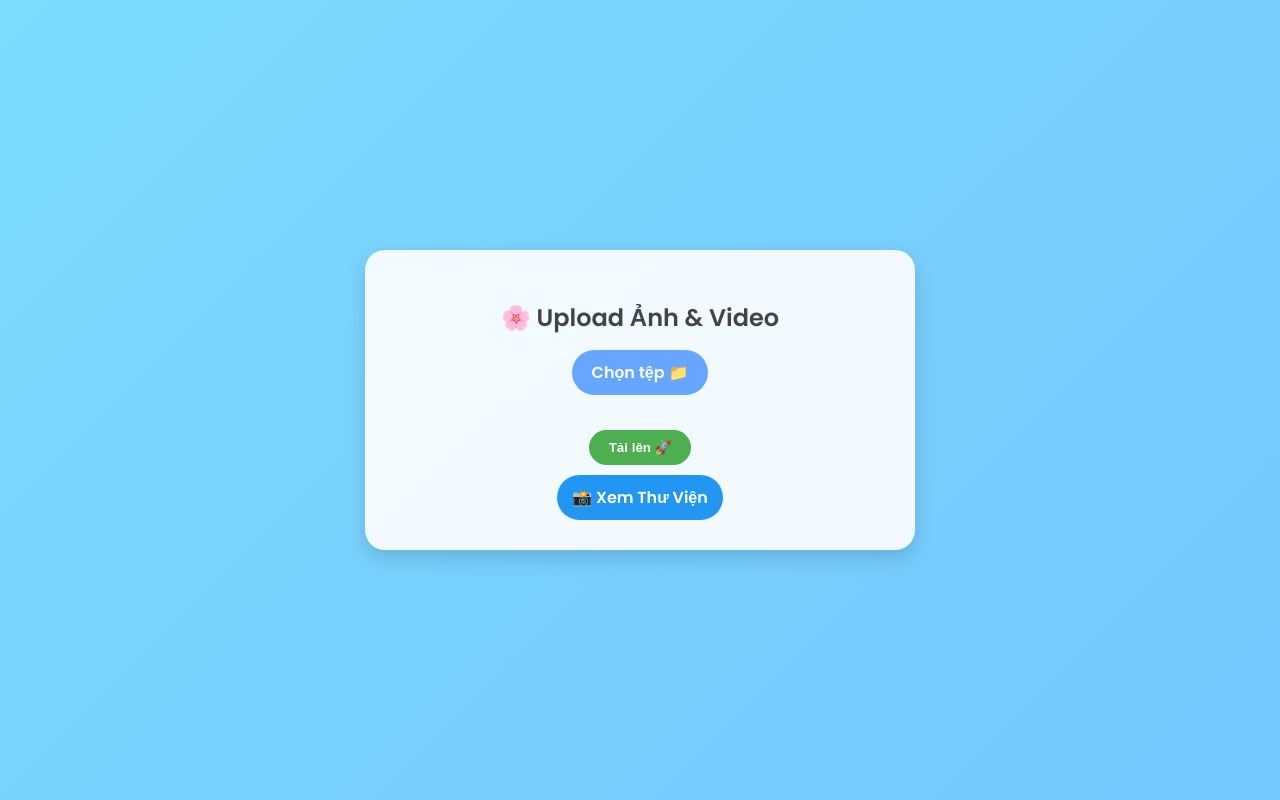
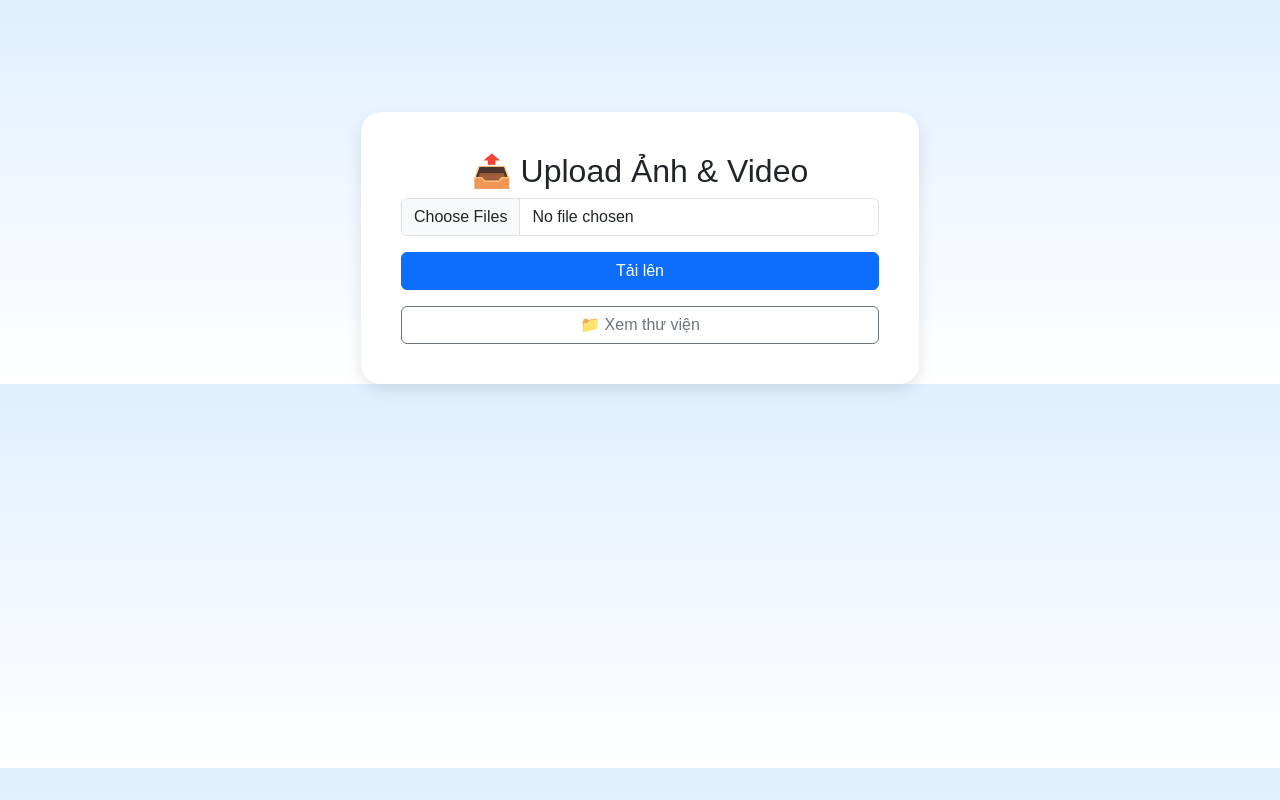
Before and after one commit to billhaha1947/flask-update, a Flask app: page / in a window 1280 px wide. Run offline with Flask 3, Linux system fonts and the light colour scheme; some libraries are stand-ins or nearby versions.

Commit message:
Update index.html

```diff
--- a/templates/index.html
+++ b/templates/index.html
@@ -3,191 +3,29 @@
 <head>
   <meta charset="UTF-8">
   <meta name="viewport" content="width=device-width, initial-scale=1.0">
-  <title>🌸 Upload Gallery</title>
+  <title>Upload Ảnh & Video</title>
+  <link rel="stylesheet" href="https://cdn.jsdelivr.net/npm/bootstrap@5.3.2/dist/css/bootstrap.min.css">
   <style>
-    @import url('https://fonts.googleapis.com/css2?family=Poppins:wght@400;600&display=swap');
-    * {
-      box-sizing: border-box;
-    }
-    body {
-      font-family: 'Poppins', sans-serif;
-      background: linear-gradient(135deg, #89f7fe, #66a6ff);
-      background-size: 400% 400%;
-      animation: gradient 10s ease infinite;
-      height: 100vh;
-      display: flex;
-      align-items: center;
-      justify-content: center;
-      color: #333;
-      margin: 0;
-    }
-    @keyframes gradient {
-      0% { background-position: 0% 50%; }
-      50% { background-position: 100% 50%; }
-      100% { background-position: 0% 50%; }
-    }
-    .container {
-      background: rgba(255, 255, 255, 0.9);
-      border-radius: 20px;
-      box-shadow: 0 8px 20px rgba(0,0,0,0.15);
-      padding: 30px;
-      width: 90%;
-      max-width: 550px;
-      text-align: center;
-      transition: 0.3s;
-    }
-    h2 {
-      color: #444;
-      margin-bottom: 15px;
-    }
-    input[type="file"] {
-      display: none;
-    }
-    label[for="fileInput"] {
-      background: #66a6ff;
-      color: white;
-      padding: 10px 20px;
-      border-radius: 25px;
-      cursor: pointer;
-      font-weight: 600;
-      display: inline-block;
-      transition: 0.3s;
-    }
-    label[for="fileInput"]:hover {
-      background: #558dff;
-    }
-    #preview {
-      margin-top: 20px;
-      display: flex;
-      flex-wrap: wrap;
-      gap: 10px;
-      justify-content: center;
-    }
-    .preview-item {
-      position: relative;
-      width: 90px;
-      height: 90px;
-      border-radius: 10px;
-      overflow: hidden;
-      box-shadow: 0 2px 5px rgba(0,0,0,0.2);
-    }
-    .preview-item img, .preview-item video {
-      width: 100%;
-      height: 100%;
-      object-fit: cover;
-    }
-    .bar {
-      width: 100%;
-      height: 10px;
-      background: #eee;
-      border-radius: 5px;
-      margin-top: 10px;
-      overflow: hidden;
-    }
-    .bar-fill {
-      width: 0%;
-      height: 100%;
-      background: linear-gradient(90deg, #00c6ff, #0072ff);
-      border-radius: 5px;
-      transition: width 0.3s ease;
-    }
-    button {
-      background: #4CAF50;
-      color: white;
-      border: none;
-      padding: 10px 20px;
-      border-radius: 25px;
-      cursor: pointer;
-      font-weight: 600;
-      margin-top: 15px;
-      transition: 0.3s;
-    }
-    button:hover {
-      background: #43a047;
-    }
-    a.btn {
-      display: inline-block;
-      background: #2196F3;
-      color: white;
-      padding: 10px 15px;
-      border-radius: 25px;
-      text-decoration: none;
-      font-weight: 600;
-      transition: 0.3s;
-      margin-top: 10px;
-    }
-    a.btn:hover { background: #1976D2; }
+      body { background: linear-gradient(180deg, #dfefff, #ffffff); font-family: 'Poppins', sans-serif; }
+      .upload-box {
+          margin-top: 10%;
+          padding: 40px;
+          border-radius: 20px;
+          background: #fff;
+          box-shadow: 0 5px 15px rgba(0,0,0,0.1);
+      }
   </style>
 </head>
 <body>
-  <div class="container">
-    <h2>🌸 Upload Ảnh & Video</h2>
-    <form id="uploadForm">
-      <label for="fileInput">Chọn tệp 📁</label>
-      <input type="file" id="fileInput" name="file" multiple required accept="image/*,video/*">
-      <div id="preview"></div>
-      <button type="submit">Tải lên 🚀</button>
-    </form>
-    <div id="progressContainer"></div>
-    <a href="/gallery" class="btn">📸 Xem Thư Viện</a>
+  <div class="container text-center">
+    <div class="upload-box mx-auto col-md-6">
+      <h2>📤 Upload Ảnh & Video</h2>
+      <form action="/upload" method="POST" enctype="multipart/form-data">
+        <input type="file" name="file" multiple accept="image/*,video/*" class="form-control mb-3">
+        <button type="submit" class="btn btn-primary w-100">Tải lên</button>
+      </form>
+      <a href="/gallery" class="btn btn-outline-secondary mt-3 w-100">📁 Xem thư viện</a>
+    </div>
   </div>
-
-  <script>
-    const fileInput = document.getElementById('fileInput');
-    const preview = document.getElementById('preview');
-    const form = document.getElementById('uploadForm');
-    const progressContainer = document.getElementById('progressContainer');
-
-    fileInput.addEventListener('change', () => {
-      preview.innerHTML = '';
-      Array.from(fileInput.files).forEach(file => {
-        const item = document.createElement('div');
-        item.classList.add('preview-item');
-        const url = URL.createObjectURL(file);
-        if (file.type.startsWith('video')) {
-          item.innerHTML = `<video src="${url}" muted></video>`;
-        } else {
-          item.innerHTML = `<img src="${url}">`;
-        }
-        preview.appendChild(item);
-      });
-    });
-
-    form.addEventListener('submit', (e) => {
-      e.preventDefault();
-      const files = fileInput.files;
-      if (!files.length) return alert("Chọn ít nhất một tệp!");
-
-      progressContainer.innerHTML = "";
-      Array.from(files).forEach(uploadFile);
-    });
-
-    function uploadFile(file) {
-      const progressBar = document.createElement('div');
-      progressBar.classList.add('bar');
-      progressBar.innerHTML = `<div class="bar-fill"></div>`;
-      progressContainer.appendChild(progressBar);
-      const fill = progressBar.querySelector('.bar-fill');
-
-      const xhr = new XMLHttpRequest();
-      const formData = new FormData();
-      formData.append('file', file);
-      xhr.open('POST', '/upload', true);
-
-      xhr.upload.onprogress = (e) => {
-        if (e.lengthComputable) {
-          const percent = Math.round((e.loaded / e.total) * 100);
-          fill.style.width = percent + '%';
-        }
-      };
-
-      xhr.onload = () => {
-        fill.style.width = '100%';
-        fill.style.background = xhr.status === 200 ? '#4CAF50' : '#F44336';
-      };
-
-      xhr.send(formData);
-    }
-  </script>
 </body>
 </html>
```
